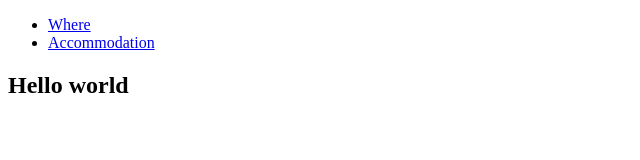
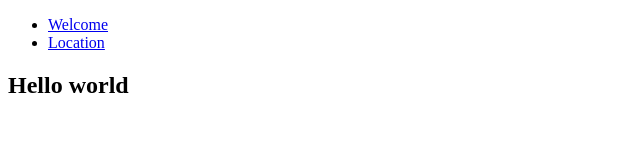
Before and after one commit to Squiggle/coordinator, a React app: page / in a window 1280 px wide. Shown: the top 160 px of the page, without its empty margins (0-640 px from the left). Built offline with nearby package versions, Linux system fonts and the light colour scheme.

Commit message:
Generate header from routing

```diff
--- a/src/app/Header.tsx
+++ b/src/app/Header.tsx
@@ -1,13 +1,20 @@
 import * as React from 'react';
 import { Link } from 'react-router';
+import { PageResource, PageService } from './pages/PageResource';
 
 class Header extends React.Component<any, any> {
+  private pageService: PageService;
+
+  constructor() {
+    super();
+    this.pageService = new PageService();
+  }
 
   render() {
+    const pages = this.pageService.list();
     return (
       <ul>
-        <li><Link to='/page/where'>Where</Link></li>
-        <li><Link to='/page/accommodation'>Accommodation</Link></li>
+        { pages.map(p => <li><Link to={`/page/${p.slug}`}>{ p.title }</Link></li>) }
       </ul>
     );
   }
--- a/src/app/pages/Page.tsx
+++ b/src/app/pages/Page.tsx
@@ -25,7 +25,8 @@ class Page extends React.Component<PageProps, PageState> {
     let page = this.pageService.get(this.props.params.pageName);
     // load the page content
     if (page == null) {
-      browserHistory.push('notfound');
+      console.log('Unable to find page ' + this.props.params.pageName);
+      browserHistory.push('/notfound');
     }
     this.setState({
       page: page
@@ -34,10 +35,12 @@ class Page extends React.Component<PageProps, PageState> {
 
   render() {
     return (
+      this.state.page == null
+        ? <div className="page loading"></div>
+        :
       <div className="page">
         <h2>{ this.state.page.title }</h2>
-        <div className="page-content">
-          { this.state.page.content }
+        <div className="page-content" dangerouslySetInnerHTML={{__html: this.state.page.content }}>
         </div>
       </div>
     );
```
Also changed, not shown: 1 other file (tests, documents, lock files or other folders).
